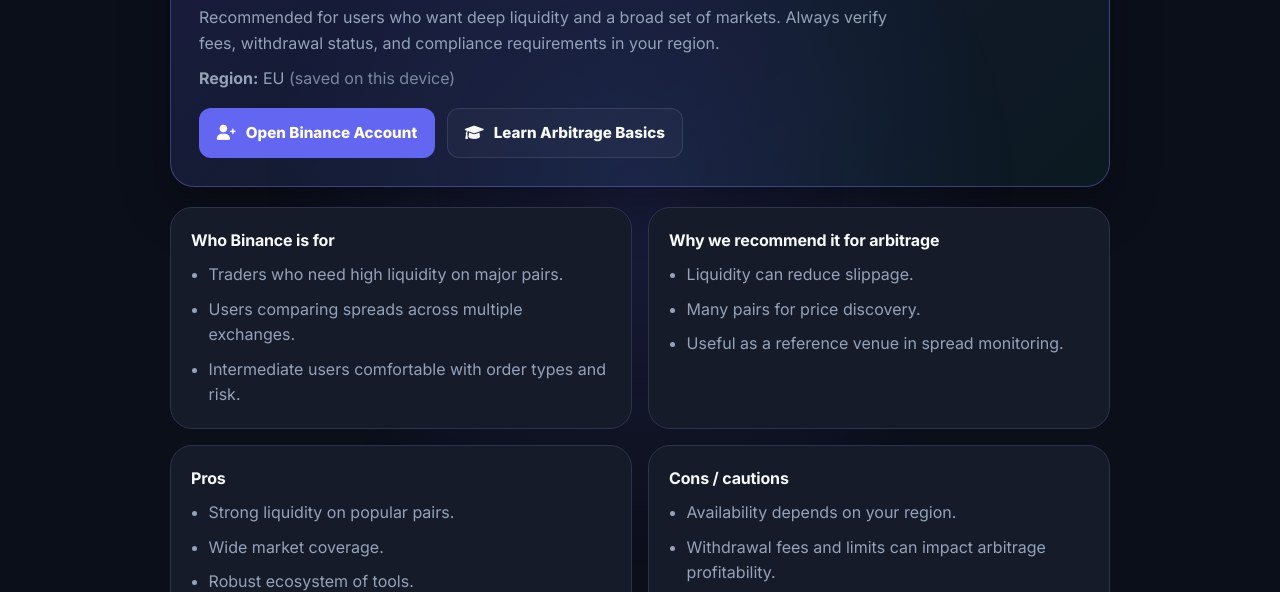
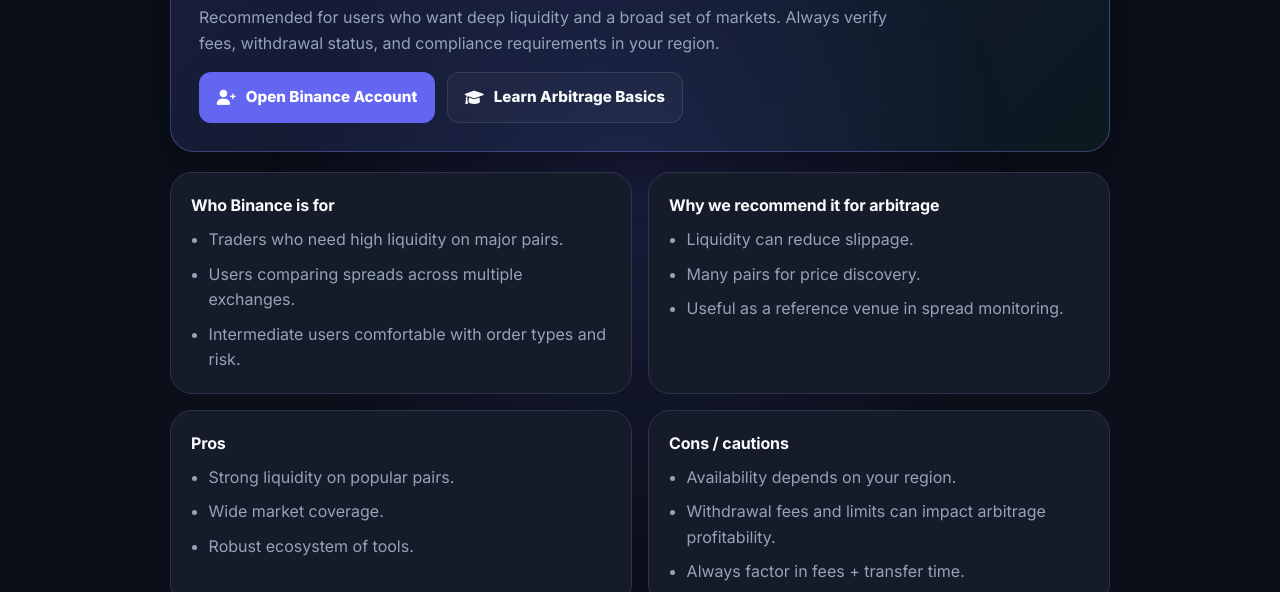
Before and after one commit to andreiGur/CoinNavigator, a plain HTML site: page binance-review/index.html in a window 1280 px wide. Shown: the part 208-800 px from the top of the page. Drawn offline with Linux system fonts and the light colour scheme.

Commit message:
feat: add Binance CPA affiliate link and remove region selector
- Add Binance CPA referral link (ref=CPA_00X7W6EK29) to review page
- Remove region selector UI and related logic
- Simplify affiliate link handling (US detection for Binance.US)

```diff
--- a/binance-review/index.html
+++ b/binance-review/index.html
@@ -76,7 +76,6 @@
     <section class="hero">
       <h1>Binance Review (for Arbitrage)</h1>
       <div class="sub">Recommended for users who want deep liquidity and a broad set of markets. Always verify fees, withdrawal status, and compliance requirements in your region.</div>
-      <div class="sub" style="margin-top:0.6rem;"><b>Region:</b> <span id="region-label">—</span> <span style="opacity:0.8;">(saved on this device)</span></div>
       <div class="cta" id="cta">
         <a class="btn btn-primary" id="open-btn" href="#" target="_blank" rel="nofollow" data-track="review_open_exchange" data-ex="Binance"><i class="fas fa-user-plus"></i> Open Binance Account</a>
         <a class="btn btn-ghost" href="/#how-it-works" data-track="review_learn"><i class="fas fa-graduation-cap"></i> Learn Arbitrage Basics</a>
@@ -158,28 +157,17 @@
 
     initAnalytics();
 
-    (function initRegion() {
-      const allowed = ['EU','RU','US','ASIA'];
-      const p = new URLSearchParams(window.location.search);
-      const fromQuery = p.get('region');
-      const saved = localStorage.getItem('coinnavigator_region');
-      const region = (fromQuery && allowed.includes(fromQuery)) ? fromQuery : ((saved && allowed.includes(saved)) ? saved : 'EU');
-      localStorage.setItem('coinnavigator_region', region);
-
-      const label = document.getElementById('region-label');
-      if (label) label.textContent = region;
-
-      // Real link now (placeholder for future affiliate link). Keep it functional today.
-      const AFF = {
-        EU: 'https://www.binance.com/',
-        RU: 'https://www.binance.com/',
-        ASIA: 'https://www.binance.com/',
-        US: 'https://www.binance.us/',
-      };
+    // Binance affiliate link (CPA Referral Program)
+    (function() {
       const btn = document.getElementById('open-btn');
-      if (btn) btn.href = AFF[region] || 'https://www.binance.com/';
-
-      track('review_loaded', { page: 'binance-review', region });
+      if (btn) {
+        // Use Binance CPA referral link for all regions (except US which uses Binance.US)
+        const isUS = /binance\.us|\.us\//i.test(window.location.href) || navigator.language.includes('en-US');
+        btn.href = isUS
+          ? 'https://www.binance.us/'
+          : 'https://www.binance.com/activity/referral-entry/CPA?ref=CPA_00X7W6EK29';
+      }
+      track('review_loaded', { page: 'binance-review' });
     })();
     document.addEventListener('click', (e) => {
       const el = e.target && e.target.closest ? e.target.closest('[data-track]') : null;
```
